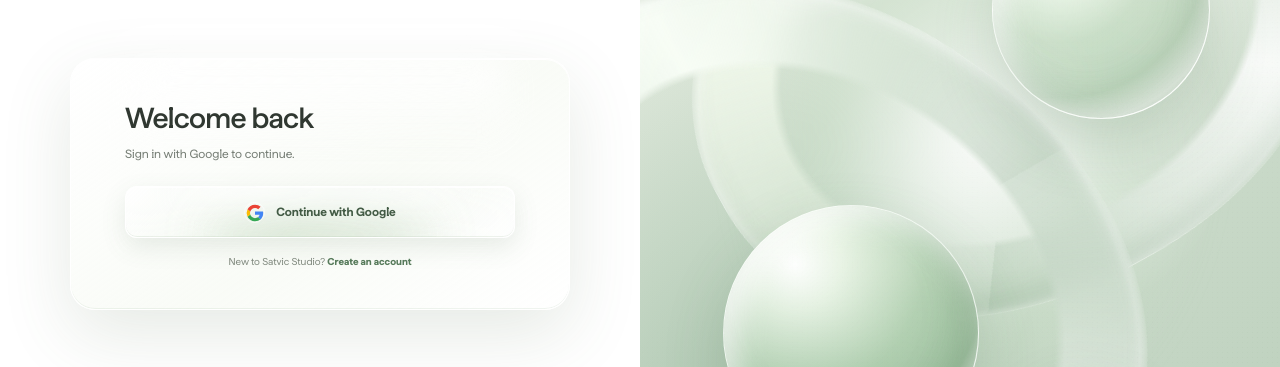
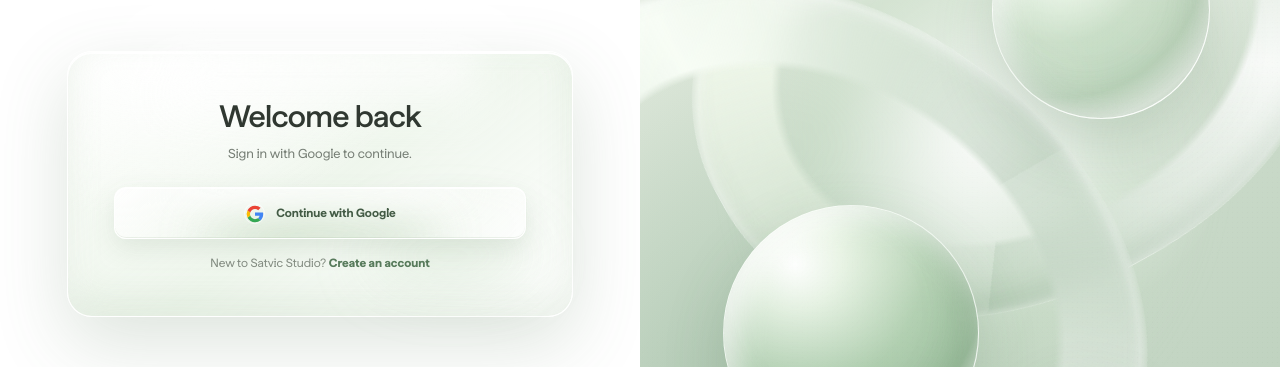
Before and after one commit to romeox1947/satvic-language-QA, a Next.js app: page /login in a window 1280 px wide. Shown: the part 235-602 px from the top of the page. Built offline with nearby package versions, Linux system fonts and the light colour scheme; no server answers.

Commit message:
first commit

```diff
--- a/app/auth-page.css
+++ b/app/auth-page.css
@@ -89,3 +89,12 @@ main.auth-screen.auth-v2{position:fixed!important;inset:0!important;display:bloc
 .auth-v2 .auth-v2-content{width:min(100%,390px)}
 @media(max-width:620px){main.auth-screen.auth-v2{position:relative!important;height:auto!important;min-height:100svh;overflow-y:auto!important}.auth-v2 .auth-layout{position:relative;inset:auto;width:100%!important;height:auto;min-height:100svh;margin:0!important}}
 @media(max-width:620px){.auth-v2 .auth-main-panel{padding:18px 16px}.auth-v2 .auth-form-glass{width:min(100%,450px);padding:32px 24px;border-radius:22px}}
+.auth-v2 .auth-form-glass{width:min(100%,530px);padding:46px 46px;background:radial-gradient(ellipse at 16% 5%,rgba(255,255,255,.9),transparent 43%),linear-gradient(142deg,rgba(250,253,248,.69),rgba(224,238,220,.53) 52%,rgba(255,255,255,.64));box-shadow:0 26px 75px rgba(74,111,77,.19),inset 0 2px 0 rgba(255,255,255,.98),inset 0 -15px 35px rgba(129,166,124,.16),inset 9px 0 22px rgba(255,255,255,.48);backdrop-filter:blur(32px) saturate(1.65)}
+.auth-v2 .auth-form-glass::before{inset:-2% 18% 70%;background:linear-gradient(180deg,rgba(255,255,255,.98),rgba(255,255,255,0));filter:blur(20px)}
+.auth-v2 .auth-form-glass::after{position:absolute;z-index:-1;right:7%;bottom:10%;width:34%;height:26%;border-radius:50%;background:rgba(166,199,159,.2);content:"";filter:blur(28px);pointer-events:none}
+.auth-v2 .auth-v2-content{width:min(100%,420px);text-align:center}
+.auth-v2 .auth-v2-content h1{text-align:center}
+.auth-v2 .auth-v2-content h1{font-size:31px}
+.auth-v2 .auth-v2-copy{margin-right:auto;margin-left:auto;font-size:13px;text-align:center}
+.auth-v2 .auth-v2-switch{font-size:12px}
+@media(max-width:620px){.auth-v2 .auth-form-glass{width:min(100%,450px);padding:32px 24px}}
```
